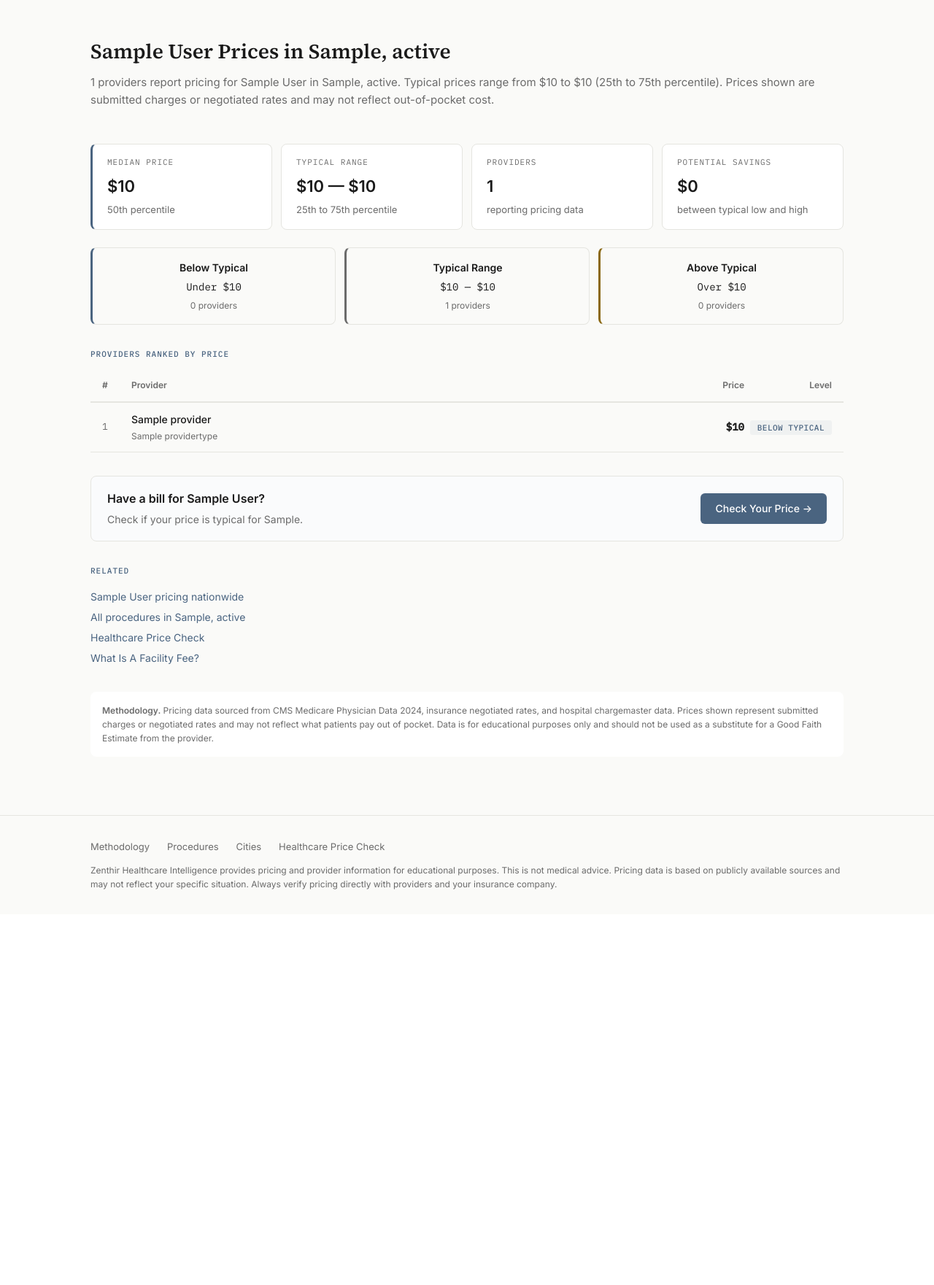
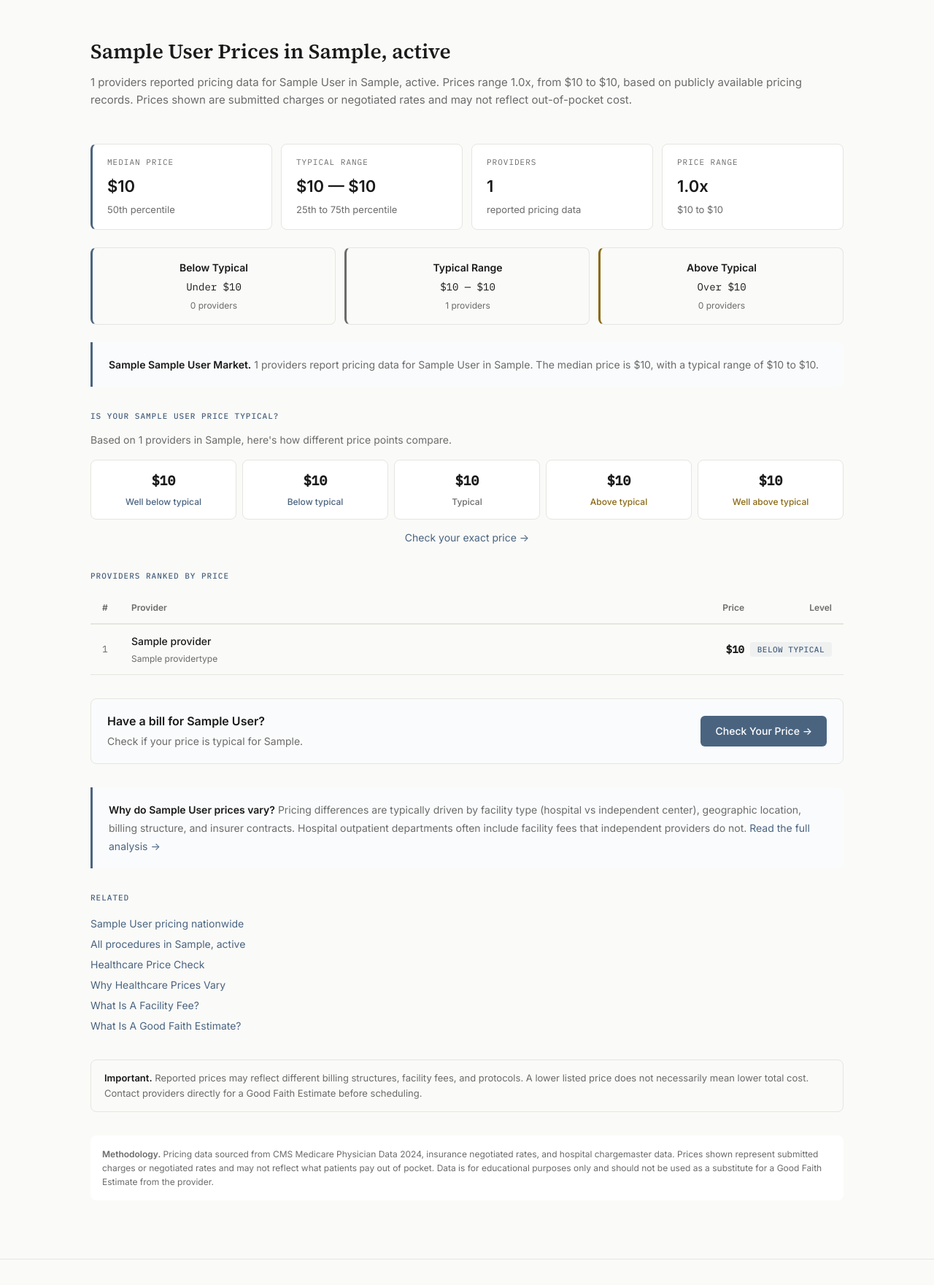
Before and after one commit to leshane-stack/zenthir, a Django app: page /market/sample/sample/ in a window 1280 px wide. Shown: the part 144-1905 px from the top of the page at 73% size. Before the commit the page ends 1363 px from the top, so only its background shows below. Run offline with Django 5.2, Linux system fonts and the light colour scheme; tables that the repository leaves empty hold one stand-in row (values such as "Sample post"); parts of the project's set-up code (start-up, migrations or seed data) failed here and were passed over.

Commit message:
Market pages - price benchmarks, snapshot prose, facility observations, guide links, billing warnings, neutral framing

```diff
--- a/healthcare/templates/healthcare/procedure_market.html
+++ b/healthcare/templates/healthcare/procedure_market.html
@@ -137,8 +137,8 @@
     <div class="market-header">
         <h1>{{ display_name }} Prices in {{ location.city }}, {{ location.state }}</h1>
         <p class="market-subtitle">
-            {{ provider_count }} providers report pricing for {{ display_name }} in {{ location.city }}, {{ location.state }}.
-            Typical prices range from ${{ p25 }} to ${{ p75 }} (25th to 75th percentile){% if savings > 0 %}, a difference of ${{ savings }}{% endif %}.
+            {{ provider_count }} providers reported pricing data for {{ display_name }} in {{ location.city }}, {{ location.state }}.
+            Prices range {% if range_multiplier > 0 %}{{ range_multiplier }}x, {% endif %}from ${{ p5 }} to ${{ p95 }}, based on publicly available pricing records.
             Prices shown are submitted charges or negotiated rates and may not reflect out-of-pocket cost.
         </p>
     </div>
@@ -157,12 +157,12 @@
         <div class="stat-card">
             <div class="stat-label">Providers</div>
             <div class="stat-value">{{ provider_count }}</div>
-            <div class="stat-context">reporting pricing data</div>
+            <div class="stat-context">reported pricing data</div>
         </div>
         <div class="stat-card">
-            <div class="stat-label">Potential Savings</div>
-            <div class="stat-value">${{ savings }}</div>
-            <div class="stat-context">between typical low and high</div>
+            <div class="stat-label">Price Range</div>
+            <div class="stat-value">{{ range_multiplier }}x</div>
+            <div class="stat-context">${{ p5 }} to ${{ p95 }}</div>
         </div>
     </div>
 
@@ -183,6 +183,35 @@
             <div class="band-count">{{ price_bands.above_typical.count }} providers</div>
         </div>
     </div>
+
+    <!-- MARKET SNAPSHOT -->
+    {% if snapshot_lines %}
+    <div style="background: #FAFBFC; border-left: 3px solid var(--accent); border-radius: 0 8px 8px 0; padding: 18px 22px; margin: 24px 0; font-size: 14px; line-height: 1.8; color: var(--text-secondary);">
+        <strong style="color: var(--text);">{{ location.city }} {{ display_name }} Market.</strong>
+        {% for line in snapshot_lines %} {{ line }}{% endfor %}
+    </div>
+    {% endif %}
+
+    <!-- IS THIS A GOOD PRICE? -->
+    {% if price_benchmarks %}
+    <div style="margin: 32px 0;">
+        <div class="section-label">Is Your {{ display_name }} Price Typical?</div>
+        <div style="font-size: 14px; color: var(--text-secondary); margin-bottom: 16px; line-height: 1.6;">
+            Based on {{ provider_count }} providers in {{ location.city }}, here's how different price points compare.
+        </div>
+        <div style="display: grid; grid-template-columns: repeat(auto-fit, minmax(120px, 1fr)); gap: 8px;">
+            {% for b in price_benchmarks %}
+            <div style="background: var(--surface); border: 1px solid var(--border); border-radius: 8px; padding: 14px; text-align: center;">
+                <div style="font-family: var(--mono); font-size: 18px; font-weight: 600;">${{ b.amount }}</div>
+                <div style="font-size: 12px; color: {% if b.label == 'Well below typical' or b.label == 'Below typical' %}var(--accent){% elif b.label == 'Above typical' or b.label == 'Well above typical' %}#8B6914{% else %}var(--text-secondary){% endif %}; margin-top: 4px; font-weight: 500;">{{ b.label }}</div>
+            </div>
+            {% endfor %}
+        </div>
+        <div style="text-align: center; margin-top: 12px;">
+            <a href="/overcharged/" style="font-size: 14px; color: var(--accent);">Check your exact price →</a>
+        </div>
+    </div>
+    {% endif %}
 
     {% if facility_breakdown %}
     <div class="section-label">Price by Facility Type</div>
@@ -236,14 +265,27 @@
         <a href="/overcharged/" style="background: var(--accent); color: white; padding: 10px 20px; border-radius: 6px; font-size: 14px; font-weight: 500; text-decoration: none; white-space: nowrap;">Check Your Price →</a>
     </div>
 
+    <!-- WHY PRICES VARY -->
+    <div style="background: #FAFBFC; border-left: 3px solid var(--accent); border-radius: 0 8px 8px 0; padding: 18px 22px; margin: 24px 0; font-size: 14px; line-height: 1.8; color: var(--text-secondary);">
+        <strong style="color: var(--text);">Why do {{ display_name }} prices vary?</strong>
+        Pricing differences are typically driven by facility type (hospital vs independent center), geographic location, billing structure, and insurer contracts. Hospital outpatient departments often include facility fees that independent providers do not.
+        <a href="/guides/why-prices-vary/" style="color: var(--accent);">Read the full analysis →</a>
+    </div>
+
     <div style="margin: 32px 0;">
         <div class="section-label">Related</div>
         <div style="font-size: 14px; line-height: 2;">
             <a href="{% url 'procedure_detail' procedure.slug %}">{{ display_name }} pricing nationwide</a><br>
             <a href="{% url 'city_detail' location.state location.slug %}">All procedures in {{ location.city }}, {{ location.state }}</a><br>
             <a href="/overcharged/">Healthcare Price Check</a><br>
-            <a href="/guides/facility-fees/">What Is A Facility Fee?</a>
+            <a href="/guides/why-prices-vary/">Why Healthcare Prices Vary</a><br>
+            <a href="/guides/facility-fees/">What Is A Facility Fee?</a><br>
+            <a href="/guides/good-faith-estimate/">What Is A Good Faith Estimate?</a>
         </div>
+    </div>
+
+    <div style="font-size: 13px; color: var(--text-secondary); line-height: 1.6; margin: 24px 0; padding: 14px 18px; border: 1px solid var(--border); border-radius: 8px;">
+        <strong style="color: var(--text);">Important.</strong> Reported prices may reflect different billing structures, facility fees, and protocols. A lower listed price does not necessarily mean lower total cost. Contact providers directly for a Good Faith Estimate before scheduling.
     </div>
 
     <div style="font-size: 12px; color: var(--text-secondary); line-height: 1.6; margin: 32px 0; padding: 16px; background: var(--surface); border-radius: 8px;">
--- a/healthcare/views_market.py
+++ b/healthcare/views_market.py
@@ -109,6 +109,34 @@ def procedure_market(request, procedure_slug, location_slug):
     # Savings potential
     savings = round(p75 - p25) if p75 > p25 else 0
 
+    # Market snapshot prose
+    snapshot_lines = []
+    snapshot_lines.append(f"{provider_count} providers report pricing data for {display_name} in {location.city}.")
+    snapshot_lines.append(f"The median price is ${median_price:,}, with a typical range of ${p25:,} to ${p75:,}.")
+    if facility_breakdown and len(facility_breakdown) >= 2:
+        cheapest_type = facility_breakdown[0]
+        most_expensive = facility_breakdown[-1]
+        if cheapest_type['avg'] < most_expensive['avg']:
+            pct_diff = round((most_expensive['avg'] - cheapest_type['avg']) / cheapest_type['avg'] * 100)
+            snapshot_lines.append(f"{most_expensive['name']} providers average ${most_expensive['avg']:,}, which is {pct_diff}% more than {cheapest_type['name']} providers (${cheapest_type['avg']:,}).")
+        if cheapest_type['providers'] > 0 and most_expensive['providers'] > 0:
+            snapshot_lines.append(f"{cheapest_type['name']} accounts for {cheapest_type['providers']} of {provider_count} reporting providers.")
+
+    # Price check benchmarks
+    price_benchmarks = [
+        {'amount': p5, 'label': 'Well below typical'},
+        {'amount': p25, 'label': 'Below typical'},
+        {'amount': median_price, 'label': 'Typical'},
+        {'amount': p75, 'label': 'Above typical'},
+        {'amount': p95, 'label': 'Well above typical'},
+    ]
+
+    # Range multiplier
+    if p5 > 0:
+        range_multiplier = round(p95 / p5, 1)
+    else:
+        range_multiplier = 0
+
     # Page context
     context = {
         'procedure': procedure,
@@ -128,6 +156,9 @@ def procedure_market(request, procedure_slug, location_slug):
         'total_ranked': len(ranked_providers),
         'facility_breakdown': facility_breakdown,
         'savings': savings,
+        'snapshot_lines': snapshot_lines,
+        'price_benchmarks': price_benchmarks,
+        'range_multiplier': range_multiplier,
     }
 
     return render(request, 'healthcare/procedure_market.html', context)
```
